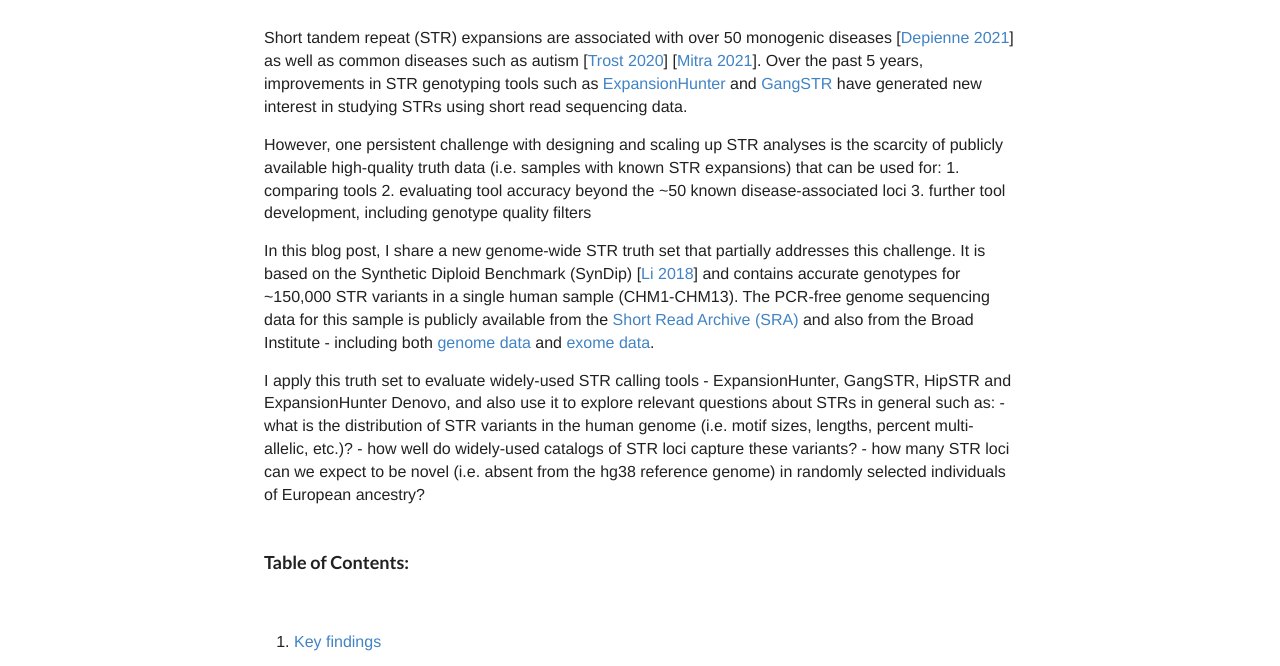
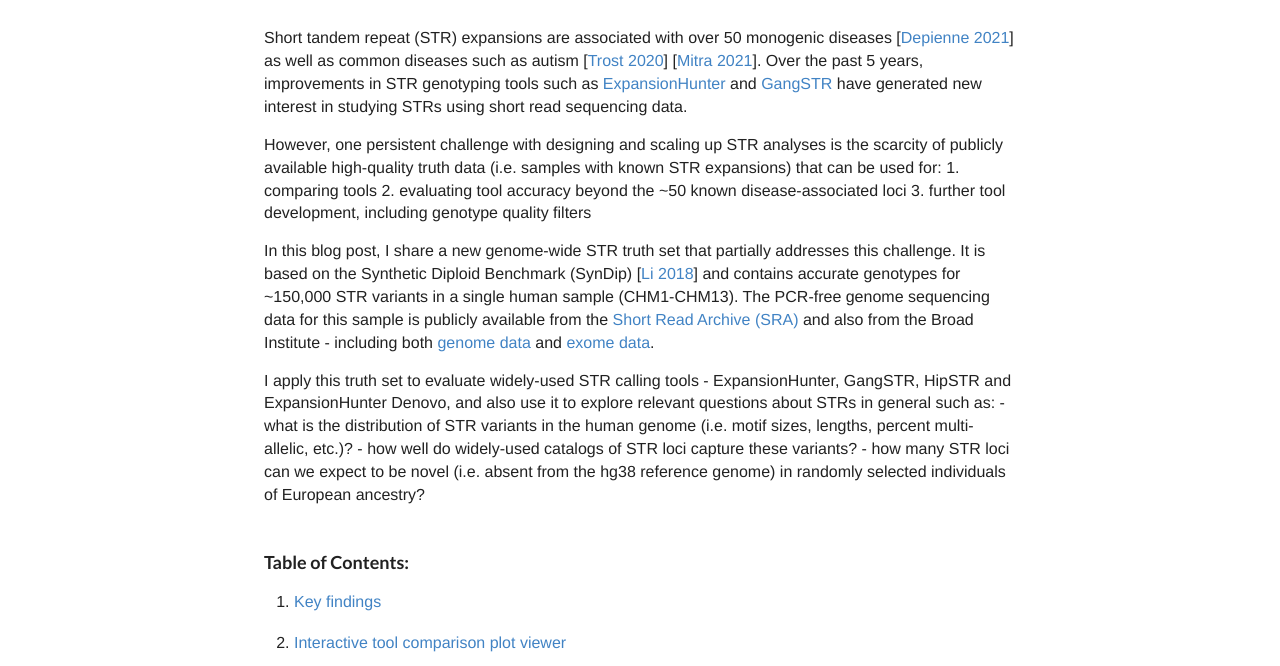
Before and after one commit to bw2/bw2.github.io, a plain HTML site: page 2023-01-31-STR-truth-set.html in a window 1280 px wide. Shown: the part 134-800 px from the top of the page. Drawn offline with nearby package versions, Linux system fonts and the light colour scheme; a script that the page names is missing.

Commit message:
Update 2023-01-31-STR-truth-set.html

```diff
--- a/2023-01-31-STR-truth-set.html
+++ b/2023-01-31-STR-truth-set.html
@@ -79,7 +79,7 @@
 - how many STR loci can we expect to be novel (i.e. absent from the hg38 reference genome) in randomly selected individuals of European ancestry?</p>
 <hr />
 
-<h4>Table of Contents:</h4> <br />
+<h4>Table of Contents:</h4>
 <ol>
   <li><a href="#summary-of-findings">Key findings</a></li>
   <li><a href="#interactive-tool-comparison-plot-viewer">Interactive tool comparison plot viewer</a></li>
```
